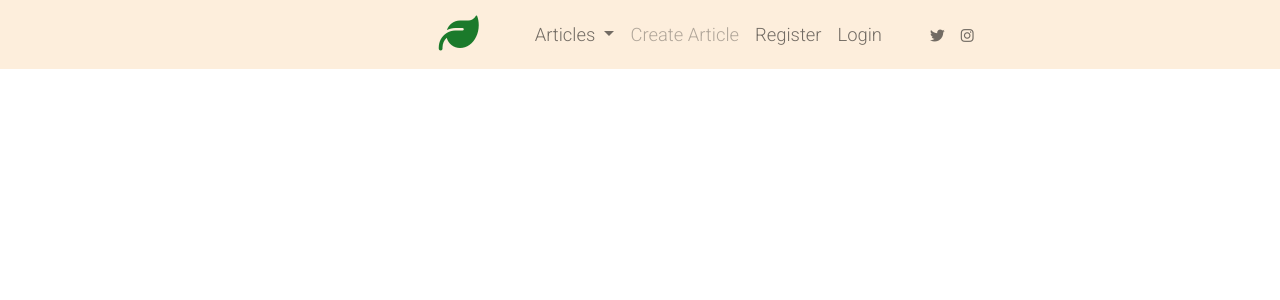
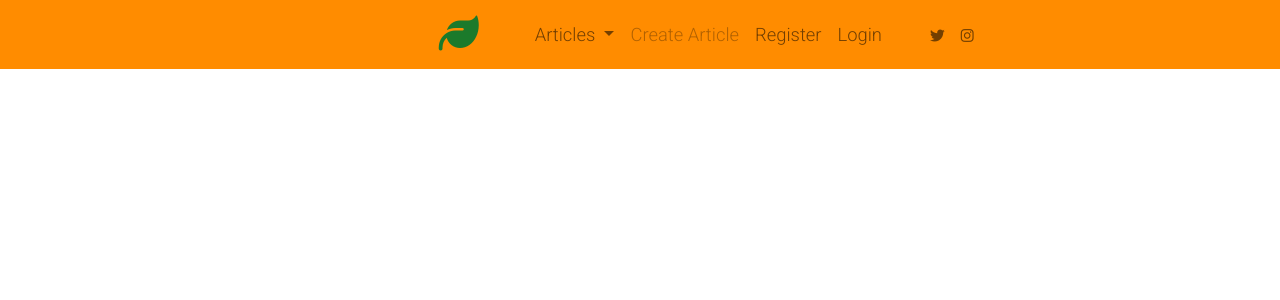
Before and after one commit to LucaNoah/natural-healing-wiki, a Django app: page /articles-list in a window 1280 px wide. Shown: the top 300 px of the page. Run offline with Django 3.2, Linux system fonts and the light colour scheme; data that the repository does not hold is empty; some libraries are stand-ins or nearby versions.

Commit message:
make navbar orange for testing

```diff
--- a/static/css/style.css
+++ b/static/css/style.css
@@ -27,7 +27,7 @@ h5 {
 nav {
   font-size: 115%;
   font-weight: 400;
-  background-color: rgb(253, 238, 220);
+  background-color: rgb(255, 140, 0);
 }
 
 #navbar-logo {
```
